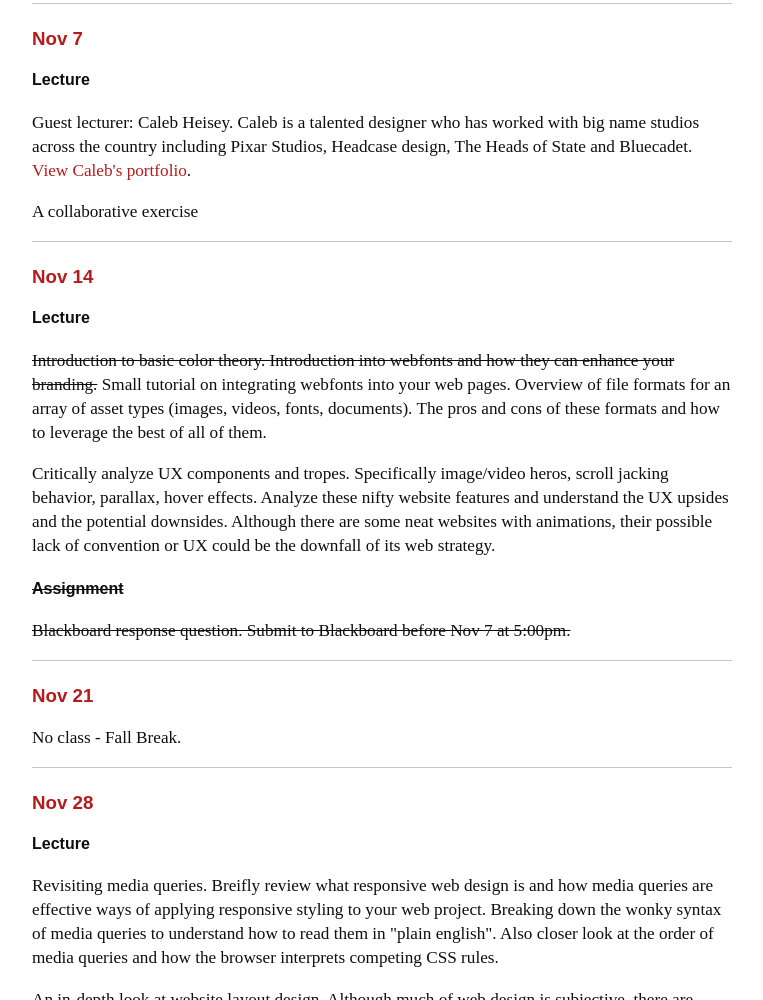
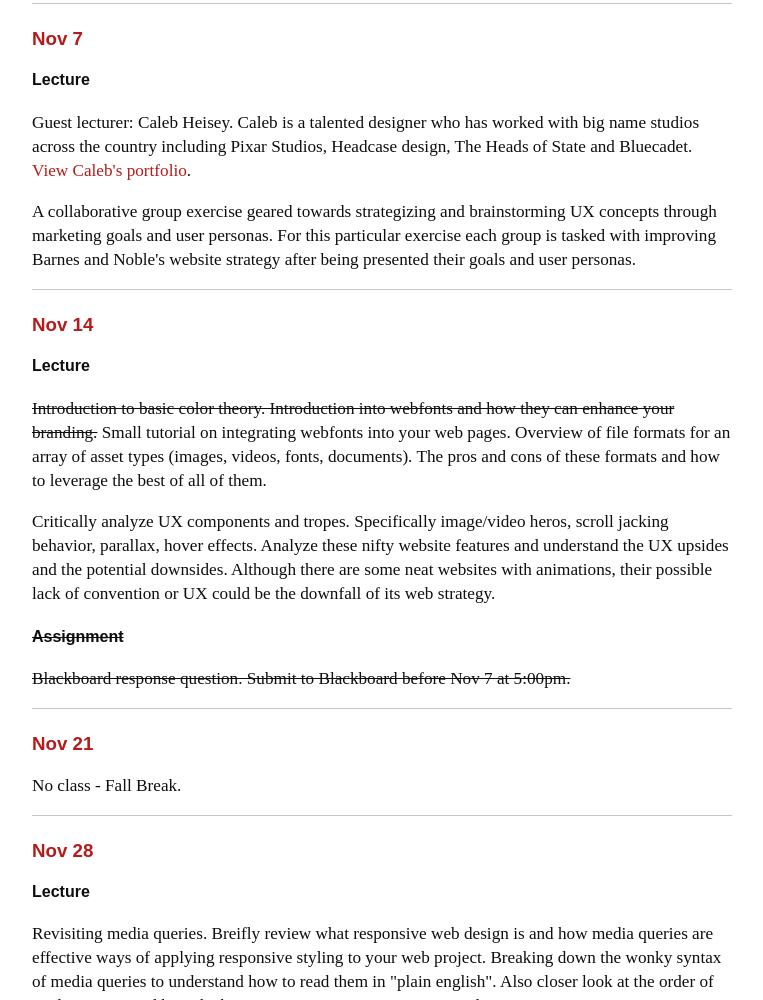
Before and after one commit to willvedd/adv2103-fall16, a plain HTML site: page syllabus.html in a window 1280 px wide. Shown: the part 8582-9582 px from the top of the page, without its empty margins (258-1021 px from the left). Drawn offline with Linux system fonts and the light colour scheme.

Commit message:
updating syllabus

```diff
--- a/syllabus.html
+++ b/syllabus.html
@@ -229,7 +229,7 @@
 				<h3>Nov 7</h3>
 				<h4>Lecture</h4>
 				<p>Guest lecturer: Caleb Heisey. Caleb is a talented designer who has worked with big name studios across the country including Pixar Studios, Headcase design, The Heads of State and Bluecadet. <a href="http://www.calebheisey.com/">View Caleb's portfolio</a>.</p>
-				<p>A collaborative exercise
+				<p>A collaborative group exercise geared towards strategizing and brainstorming UX concepts through marketing goals and user personas. For this particular exercise each group is tasked with improving Barnes and Noble's website strategy after being presented their goals and user personas.</p>
 			</div>
 			<div class="schedule-item">
 				<h3>Nov 14</h3>
```
